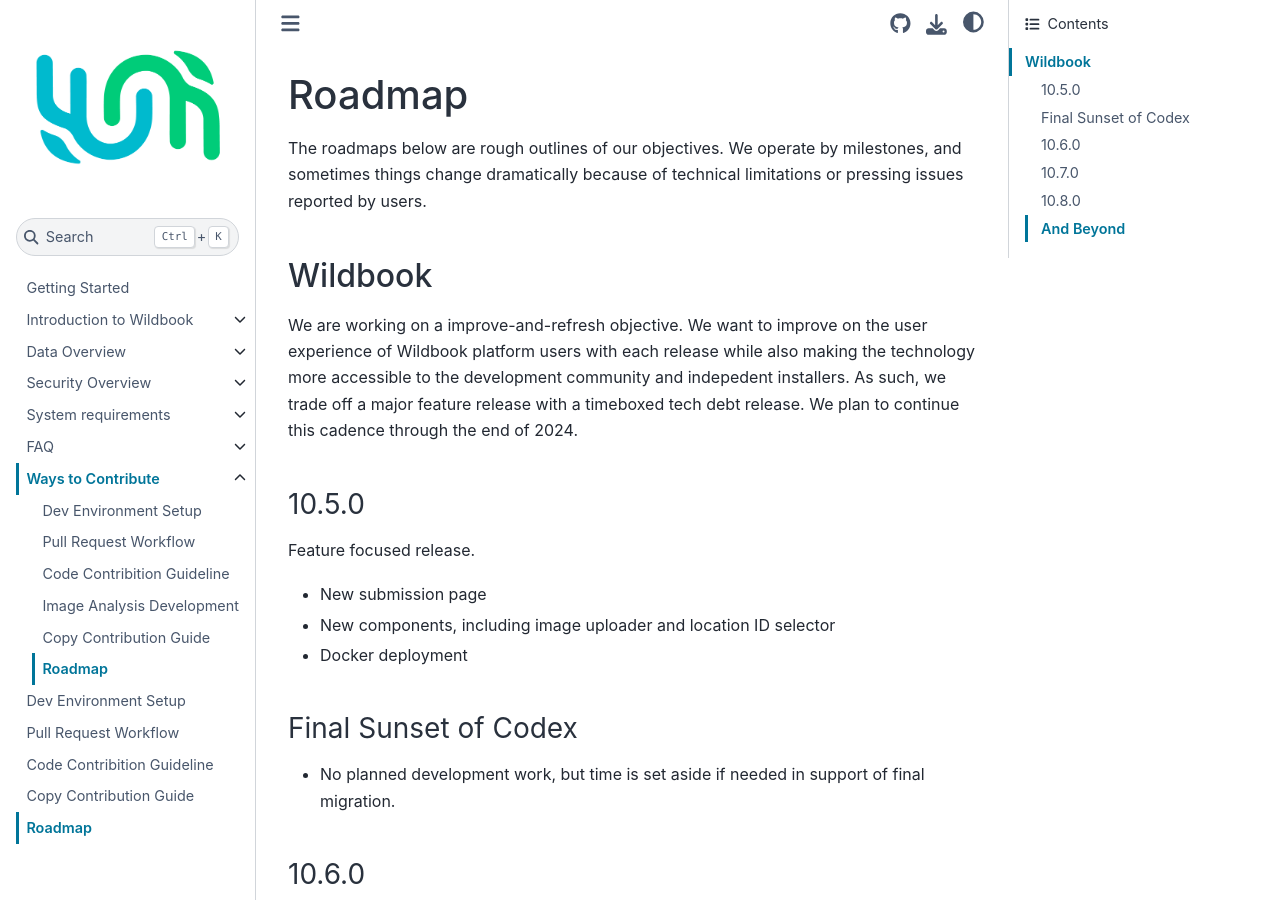
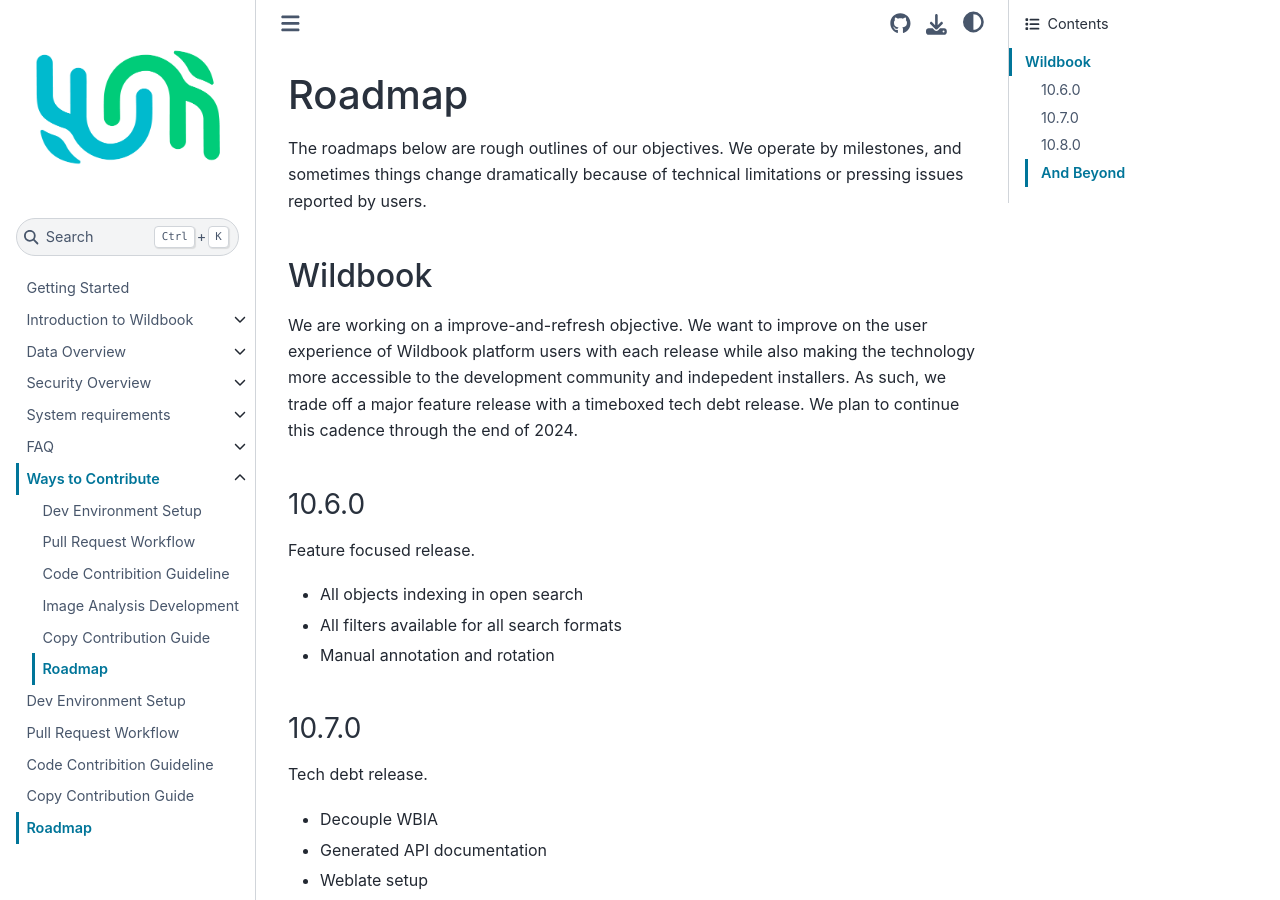
Before and after one commit to WildMeOrg/wildbook-docs, a Sphinx documentation site: the page built from docs/contribute/roadmap.md, in a window 1280 px wide and 900 px high. Built offline with Sphinx 7.4.7 and the Sphinx Book theme 1.1.4, drawn with Linux system fonts in a browser that asks for light colours.

Commit message:
roadmap updated to reflect completed iterations
we finished 10.5 release, it goes off the board

```diff
--- a/docs/contribute/roadmap.md
+++ b/docs/contribute/roadmap.md
@@ -3,15 +3,6 @@
 
 ## Wildbook
 We are working on a improve-and-refresh objective. We want to improve on the user experience of Wildbook platform users with each release while also making the technology more accessible to the development community and indepedent installers. As such, we trade off a major feature release with a timeboxed tech debt release. We plan to continue this cadence through the end of 2024.
-
-### 10.5.0
-Feature focused release.
-* New submission page
-* New components, including image uploader and location ID selector
-* Docker deployment
-
-### Final Sunset of Codex
-* No planned development work, but time is set aside if needed in support of final migration.
 
 ### 10.6.0
 Feature focused release.
```
